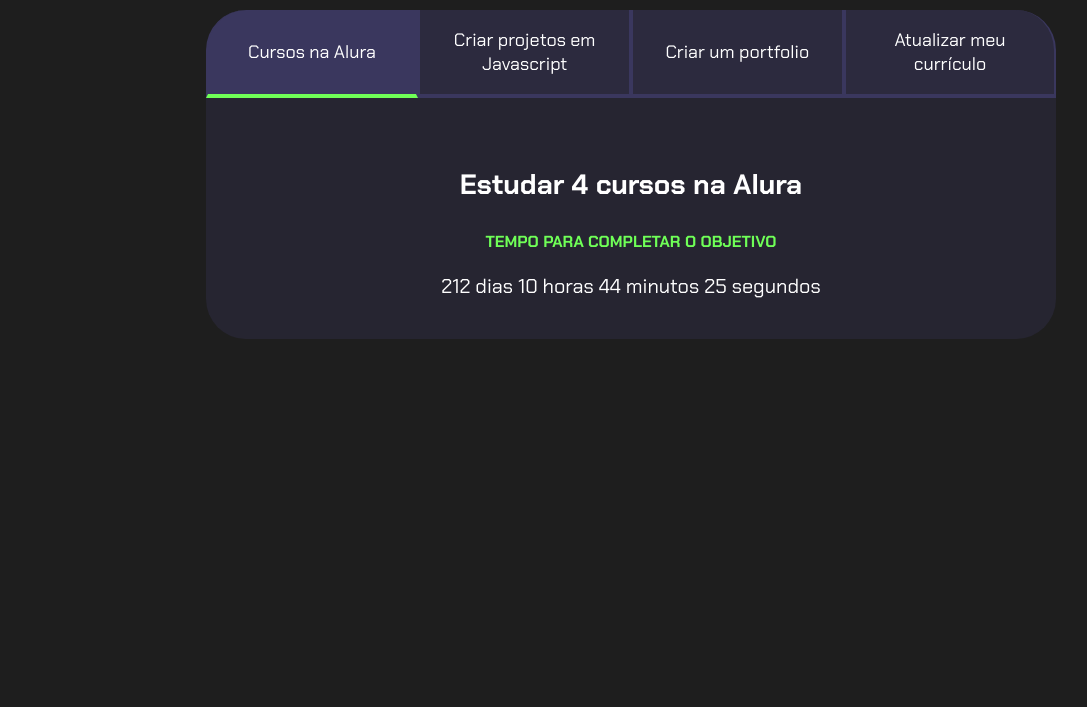
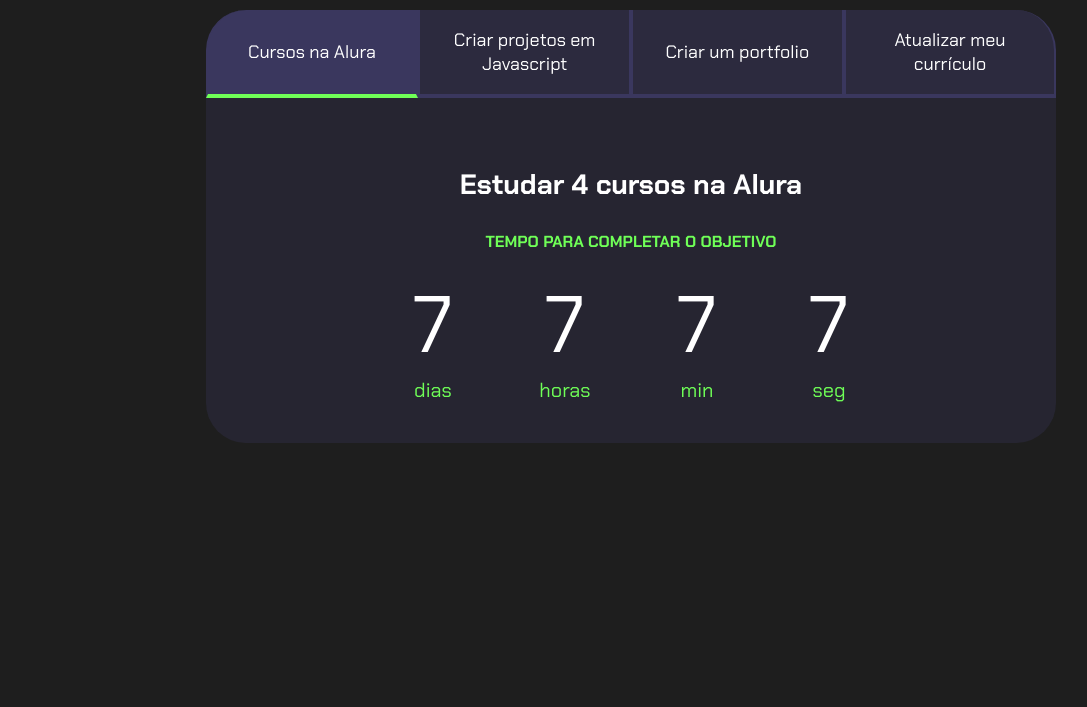
Before and after one commit to rafael021her/projeto-2025-2, a plain HTML site: page index.html in a window 1280 px wide. Shown: the part 93-800 px from the top of the page, without its empty margins (9-1096 px from the left). Drawn offline with Linux system fonts and the light colour scheme.

Commit message:
Add files via upload

```diff
--- a/index.html
+++ b/index.html
@@ -10,7 +10,7 @@
 
 <body>
     <section class="conteudo-principal">
-        <h2 class="titulo-principal">Objetivo-2025<span></span></h2>
+        <h2 class="titulo-principal">Objetivos-2025<span></span></h2>
         <div class="conteudo">
             <div class="botoes">
                 <button class="botao ativo">Cursos na Alura</button>
@@ -22,7 +22,24 @@
                 <div class="aba-conteudo ativo">
                     <h3 class="aba-conteudo-titulo-principal">Estudar 4 cursos na Alura</h3>
                     <h4 class="aba-conteudo-titulo-secundario">Tempo para completar o objetivo</h4>
-                    <div class="contador"></div>
+                    <div class="contador">
+                        <div class="contador-digito">
+                            <p class="contador-digito-numero">7</p>
+                            <p class="contador-digito-texto">dias</p>
+                        </div>
+                        <div class="contador-digito">
+                            <p class="contador-digito-numero">7</p>
+                            <p class="contador-digito-texto">horas</p>
+                        </div>
+                        <div class="contador-digito">
+                            <p class="contador-digito-numero">7</p>
+                            <p class="contador-digito-texto">min</p>
+                        </div>
+                        <div class="contador-digito">
+                            <p class="contador-digito-numero">7</p>
+                            <p class="contador-digito-texto">seg</p>
+                        </div>
+                    </div>
                 </div>
                 <div class="aba-conteudo">
                     <h3 class="aba-conteudo-titulo-principal">Criar 5 projetos em Javascript</h3>
--- a/main.js
+++ b/main.js
@@ -15,9 +15,9 @@
 }
 
 const contadores = document.querySelectorAll(".contador");
-const tempoObjetivo1 = new Date("2025-10-27T00:00:00");
-const tempoObjetivo2 = new Date("2025-12-11T00:00:00");
-const tempoObjetivo3 = new Date("2025-12-25T00:00:00");
+const tempoObjetivo1 = new Date("2025-10-05T00:00:00");
+const tempoObjetivo2 = new Date("2025-12-05T00:00:00");
+const tempoObjetivo3 = new Date("2025-12-30T00:00:00");
 const tempoObjetivo4 = new Date("2026-02-01T00:00:00");
 
 const tempos = [tempoObjetivo1, tempoObjetivo2, tempoObjetivo3, tempoObjetivo4];
@@ -42,6 +42,7 @@
 }
 
 function atualizaCronometro() {
+
     for (let i = 0; i < contadores.length; i++) {
         contadores[i].textContent = calculaTempo(tempos[i]);
     }
@@ -52,4 +53,4 @@
     setInterval(atualizaCronometro, 1000);
 }
 
-comecaCronometro();
+//comecaCronometro();
--- a/style.css
+++ b/style.css
@@ -92,8 +92,28 @@
 }
 
 .contador {
+    display: flex;
+    justify-content: center;
+    flex-wrap: wrap;
+}
+
+.contador-digito {
+    padding: 0 16px;
+    text-align: center;
+    min-width: 100px;
+}
+
+.contador-digito-numero {
+    font-size: 80px;
+    margin: 0;
+
+}
+
+.contador-digito-texto {
+    color: var(--verde);
     font-size: 20px;
-    text-align: center;
+    margin: 0;
+
 }
 
 @media screen and (min-width: 768px) {
```
